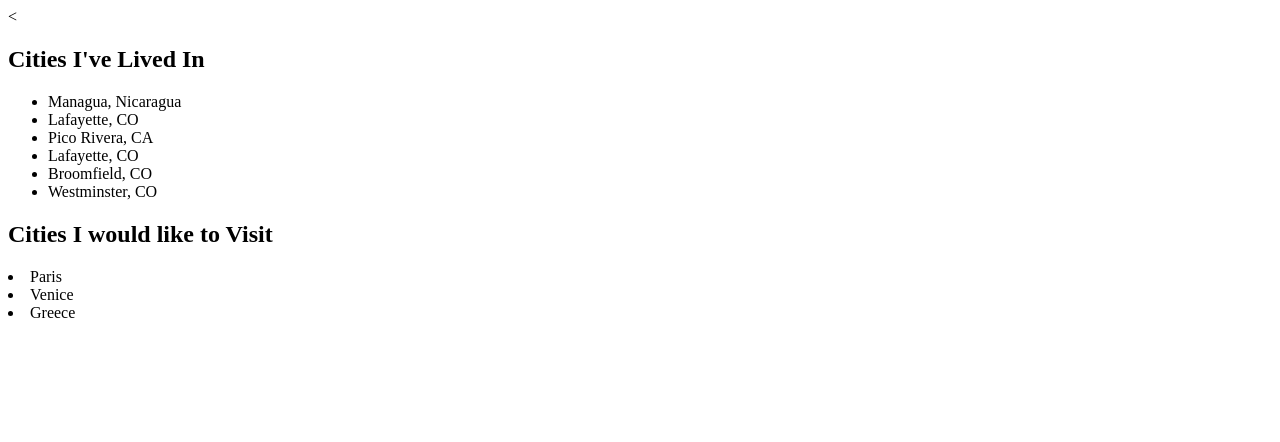
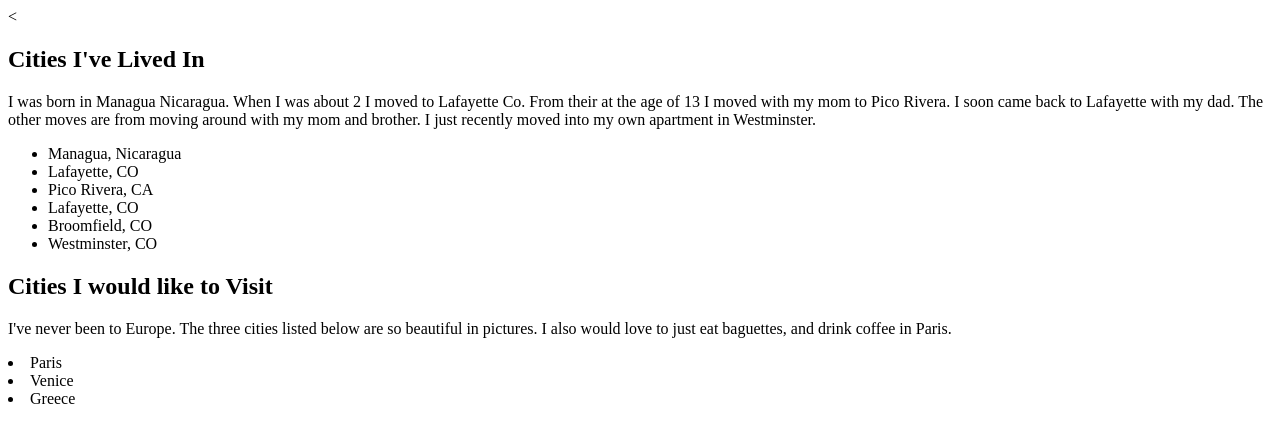
Before and after one commit to joshr9/Table, a plain HTML site: page index.html in a window 1280 px wide. Drawn offline with Linux system fonts and the light colour scheme.

Commit message:
Added a description for each list

```diff
--- a/index.html
+++ b/index.html
@@ -5,6 +5,7 @@
 </head>
 <body>
 	<h2>Cities I've Lived In</h2>
+	<p>I was born in Managua Nicaragua. When I was about 2 I moved to Lafayette Co. From their at the age of 13 I moved with my mom to Pico Rivera. I soon came back to Lafayette with my dad. The other moves are from moving around with my mom and brother. I just recently moved into my own apartment in Westminster.</p>
 	<ul>
 		<li>Managua, Nicaragua</li>
 		<li>Lafayette, CO</li>
@@ -15,6 +16,7 @@
 	</ul>
 
 	<h2>Cities I would like to Visit </h2>
+	<p>I've never been to Europe. The three cities listed below are so beautiful in pictures. I also would love to just eat baguettes, and drink coffee in Paris.</p>
 	<li>Paris</li>
 	<li>Venice</li>
 	<li>Greece</li>
```
